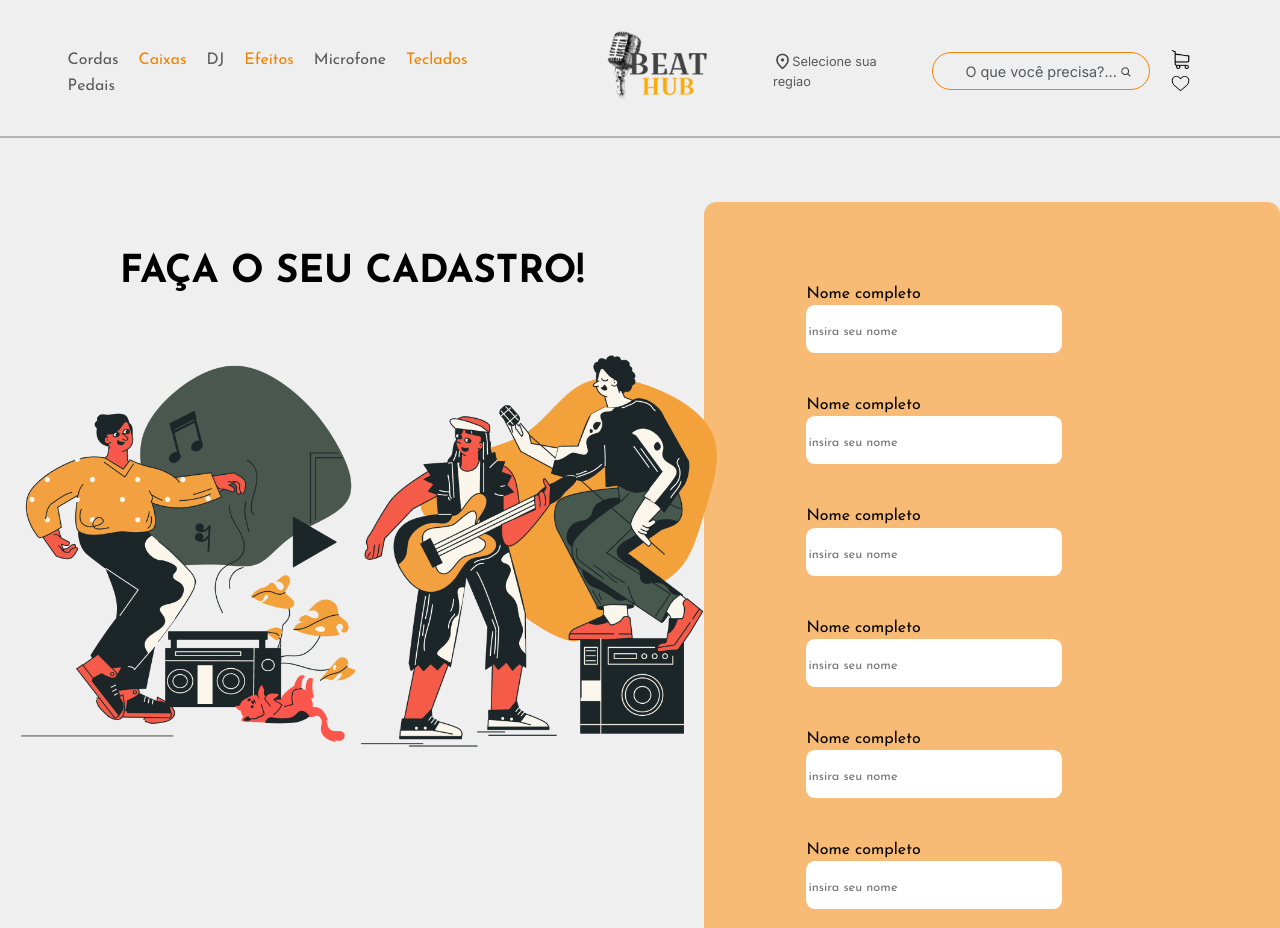
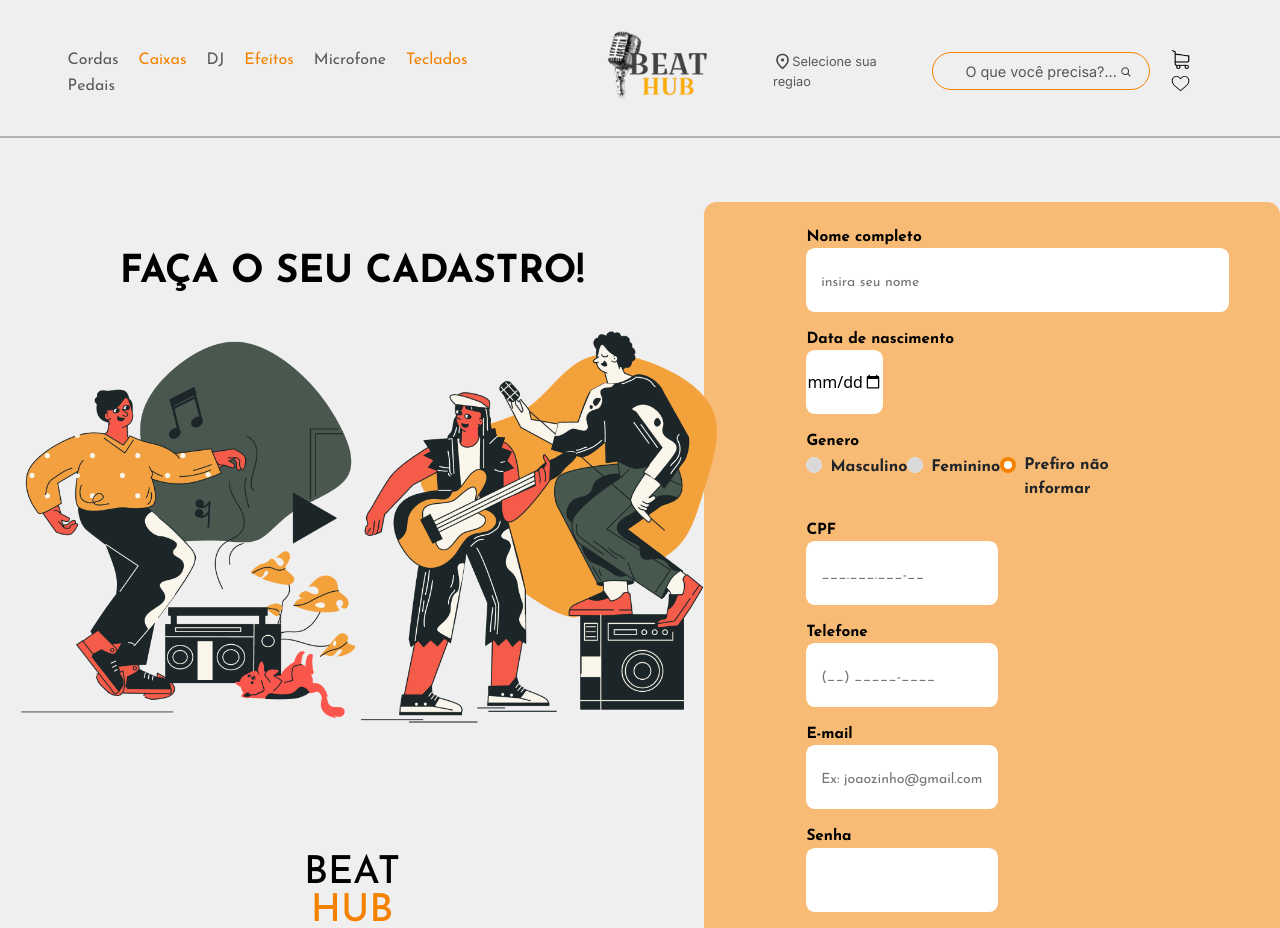
Before and after one commit to spricigom/BeatHub, a Vue app: page /Cadastro in a window 1280 px wide. Shown: the top 928 px of the page. Built offline with nearby package versions, Linux system fonts and the light colour scheme; a web font is replaced by a local one.

Commit message:
FEAT: Pagina de cadastro finalizada #14

```diff
--- a/src/views/CadastroView.vue
+++ b/src/views/CadastroView.vue
@@ -1,6 +1,7 @@
 <script setup></script>
 
 <template>
+
     <body>
         <header>
             <nav>
@@ -41,33 +42,78 @@
                 <h1>FAÇA O SEU CADASTRO!</h1>
             </div>
             <img src="@/assets/banda.png" alt="" id="banda">
+            <div class="Beat">
+                <h1>BEAT</h1>
+            </div>
+            <div class="Hub">
+                <h1>HUB</h1>
+            </div>
+
         </div>
+
+
         <div class="direita">
             <form class="cadastro">
-                <div class="campo_cadastro">
-                    <p class="titulo_cadastro">Nome completo</p>
-                    <input type="text" placeholder="insira seu nome">
+                <div class="campo_cadastro nome">
+                    <p class="titulo_cadastro" id="cabecalho">Nome completo</p>
+                    <input class="input" type="text" placeholder="insira seu nome">
                 </div>
 
+                <div class="campo_cadastro data">
+                    <p class="titulo_cadastro">Data de nascimento</p>
+                    <input class="input" type="date">
+                </div>
+
+                        <p>Genero</p>
+
+                <div class="genero">
+
+                    <div class="form-check">
+                        <input class="form-check-input" type="radio" name="flexRadioDefault" id="flexRadioDefault1">
+                        <label class="form-check-label" for="flexRadioDefault1">
+                            Masculino
+                        </label>
+                    </div>
+                    <div class="form-check">
+                        <input class="form-check-input" type="radio" name="flexRadioDefault" id="flexRadioDefault2">
+                        <label class="form-check-label" for="flexRadioDefault2">
+                            Feminino
+                        </label>
+                    </div>
+                    <div class="form-check">
+                        <input class="form-check-input" type="radio" name="flexRadioDefault" id="flexRadioDefault2"
+                            checked>
+                        <label class="form-check-label" for="flexRadioDefault2">
+                            Prefiro não informar
+                        </label>
+                    </div>
+
+
+
+
+                </div>
+
+
+
                 <div class="campo_cadastro">
-                    <p class="titulo_cadastro">Nome completo</p>
-                    <input type="text" placeholder="insira seu nome">
+                    <p class="titulo_cadastro">CPF</p>
+                    <input class="input" type="number" placeholder="___.___.___-__">
                 </div>
                 <div class="campo_cadastro">
-                    <p class="titulo_cadastro">Nome completo</p>
-                    <input type="text" placeholder="insira seu nome">
+                    <p class="titulo_cadastro">Telefone</p>
+                    <input class="input" type="number" placeholder="(__) _____-____">
                 </div>
                 <div class="campo_cadastro">
-                    <p class="titulo_cadastro">Nome completo</p>
-                    <input type="text" placeholder="insira seu nome">
+                    <p class="titulo_cadastro">E-mail</p>
+                    <input class="input" type="email" placeholder="Ex: joaozinho@gmail.com">
                 </div>
                 <div class="campo_cadastro">
-                    <p class="titulo_cadastro">Nome completo</p>
-                    <input type="text" placeholder="insira seu nome">
+                    <p class="titulo_cadastro">Senha</p>
+                    <input class="input" type="password">
                 </div>
                 <div class="campo_cadastro">
-                    <p class="titulo_cadastro">Nome completo</p>
-                    <input type="text" placeholder="insira seu nome">
+                    <p class="titulo_cadastro">Confirmação de Senha</p>
+                    <input class="input" type="password">
                 </div>
 
 
@@ -76,7 +122,7 @@
 
 
 
-
+<button>Criar Conta</button>
 
 
 
@@ -87,6 +133,7 @@
             </form>
         </div>
     </main>
+
 </template>
 
 <style scoped>
@@ -104,7 +151,6 @@ main {
 /*estilos da esquerda */
 .esquerda {
     background-color: #efefef;
-    height: 100vh;
     width: 55%;
     margin-top: 5vh;
 }
@@ -115,10 +161,32 @@ main {
     justify-content: center;
     margin-top: 6vh;
 }
-
+.Beat {
+    display: flex;
+    justify-content: center;
+    margin-top: 15vh;
+    color: black;
+    font-family: 'Josefin Sans', sans-serif;
+}
+.Beat h1{
+    font-size: 3vw;
+    font-weight: 500;
+}
+.Hub{
+    display: flex;
+    justify-content: center;
+    position: relative;
+    bottom: 2vh;
+    color: #f48200;
+    font-family: 'Josefin Sans', sans-serif;
+}
+.Hub h1{
+    font-size: 3vw;
+    font-weight: 500;
+}
 .titulo h1 {
     font-family: 'Josefin Sans', sans-serif;
-    font-weight: bold;
+    font-weight: 1000;
     font-size: 3vw;
     color: black;
 }
@@ -126,7 +194,7 @@ main {
 #banda {
     width: 58vw;
     position: relative;
-    margin-top: 5vh;
+    margin-top: 2vh;
 }
 
 /*estilos da esquerda */
@@ -136,40 +204,87 @@ main {
 /*estilos da direita */
 .direita {
     background: #f8bb75;
-    height: 100vh;
     width: 45%;
     border-radius: 1vw;
     margin-top: 5vh;
 }
 
 .cadastro {
-    margin-top: 5vh;
     margin-left: 8vw;
     display: flex;
     flex-direction: column;
 }
 
-.direita input {
+.direita .input {
     border: none;
-    height: 6vh;
-    width: 20vw;
+    height: 8vh;
+    width: 15vw;
     border-radius: .7vw;
 }
 
 .direita ::placeholder {
     font-family: 'Josefin Sans', sans-serif;
-    font-size: 1vw;
+    font-size: 1.1vw;
     font-weight: light;
+    padding-left: 1vw;
 }
-.direita p{
+
+.direita p {
     font-family: 'Josefin Sans', sans-serif;
     color: black;
     margin-bottom: -.1vh;
-    font-size: 1.3w
+    font-weight: 650;
+    font-size: 1.2vw;
+}
 
+.campo_cadastro {
+    margin-bottom: 2vh;
 }
-.campo_cadastro{
-    margin-top: 5vh;
+
+#cabecalho {
+    margin-top: 3vh;
+}
+
+.nome .input {
+    width: 33vw;
+}
+
+.data .input {
+    width: 6vw;
+}
+
+.genero {
+    width: 70%;
+    display: flex;
+    flex-direction: row;
+    margin-bottom: 2vh;
+    justify-content: space-between;
+}
+
+.genero input{
+    background-color: #D9D9D9;
+}
+.genero :checked{
+    background-color: #f48200;
+    border: #f8bb75;
+}
+label{
+    font-family: 'Josefin Sans',  sans-serif;
+    font-weight: 700;
+}
+
+button{
+    border: 0;
+    background-color: #2C2B2B;
+    color: #f48200;
+    width: 20vw;
+    height: 6vh;
+    font-family: 'Josefin Sans', sans-serif;
+    font-weight: 600;
+    border-radius: 3vw;
+    margin-top: 7vh;
+    margin-left: 5vw;
+    margin-bottom: 5vh;
 }
 /*estilos da direita */
 
@@ -255,4 +370,5 @@ a {
 
 .compra-e-coracao .icones {
     margin-right: 1.5vw;
-}</style>
+}
+</style>
```
